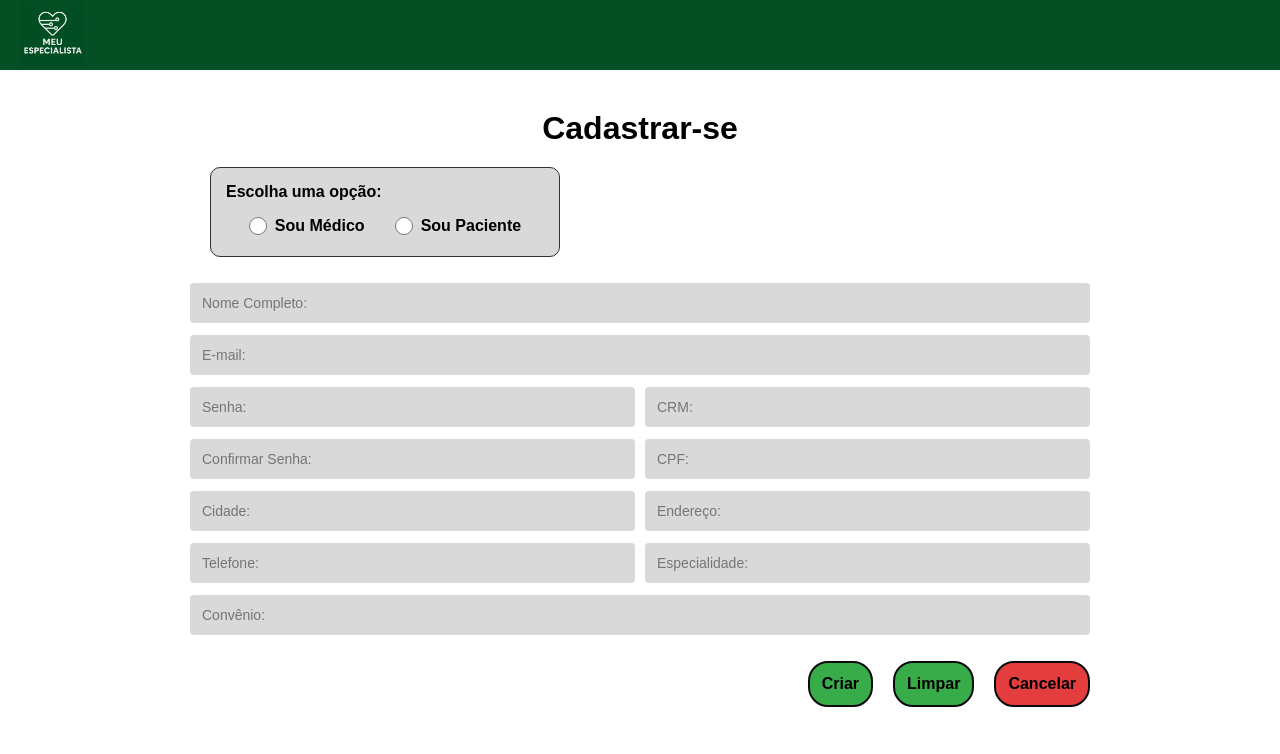
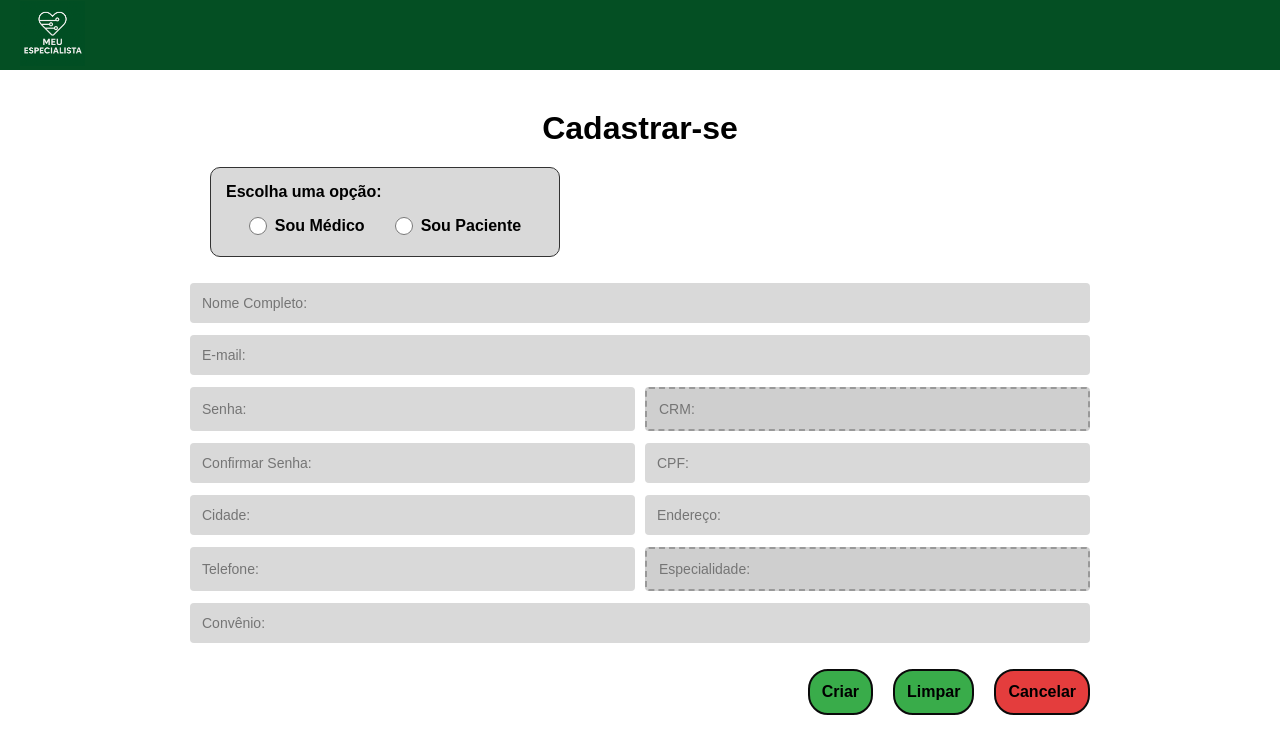
Before and after one commit to SarahBea11/MeuEspecialista, an Angular app in the folder angular-frontend/: page /cadastro in a window 1280 px wide. Shown: the top 754 px of the page. Built offline with nearby package versions, Linux system fonts and the light colour scheme.

Commit message:
Habilitando e desabilitando campos segundo o tipo de usuário e alterando o css do cadastro

```diff
--- a/angular-frontend/src/app/cadastro/cadastro.css
+++ b/angular-frontend/src/app/cadastro/cadastro.css
@@ -135,3 +135,16 @@ button{
     background: #e43d3d;
     border-color: #0a0a0a;
 }
+
+input:disabled{
+    background-color: #cfcfcf;
+    color: #777;
+    border: 2px dashed #999;
+    cursor: not-allowed;
+}
+
+input:focus{
+    outline: none;
+    border: 2px solid #044F23;
+    background-color: #ffffff;
+}
--- a/angular-frontend/src/app/cadastro/cadastro.html
+++ b/angular-frontend/src/app/cadastro/cadastro.html
@@ -15,13 +15,13 @@
         <div class="opcoes-alinhadas">
             <label>
                 <input type="radio" name="perfil" value="medico"
-                ngModel>
+                [(ngModel)]="tipoUsuario" >
                  Sou Médico
             </label>
 
             <label>
                 <input type="radio" name="perfil" value="paciente"
-                ngModel>
+                [(ngModel)]="tipoUsuario" >
                  Sou Paciente
             </label>
         </div>
@@ -37,7 +37,7 @@
             <div class = "campo">
                 <input type = "email" name="email"
                  placeholder="E-mail:"
-                 ngMpodel>
+                 ngModel>
 
             </div>
 
@@ -48,7 +48,8 @@
 
                 <input type = "text" name="crm"
                  placeholder="CRM:"
-                 ngModel>
+                 ngModel
+                 [disabled]="tipoUsuario !== 'medico'">
             </div>
 
             <div class = "duas-colunas">
@@ -78,7 +79,8 @@
 
                 <input type = "text" name="especialidade"
                  placeholder="Especialidade:"
-                 ngModel>
+                 ngModel
+                 [disabled]="tipoUsuario !=='medico'">
             </div>
 
             <div class ="campo">
--- a/angular-frontend/src/app/cadastro/cadastro.ts
+++ b/angular-frontend/src/app/cadastro/cadastro.ts
@@ -1,6 +1,7 @@
 import { Component } from '@angular/core';
 import { FormsModule } from '@angular/forms';
 import { Router } from '@angular/router';
+
 @Component({
   selector: 'app-cadastro',
   standalone:true,
@@ -9,6 +10,8 @@ import { Router } from '@angular/router';
   styleUrls: ['./cadastro.css']
 })
 export class Cadastro {
+
+tipoUsuario:string = '';
 
 constructor(private router: Router){}
 
```
